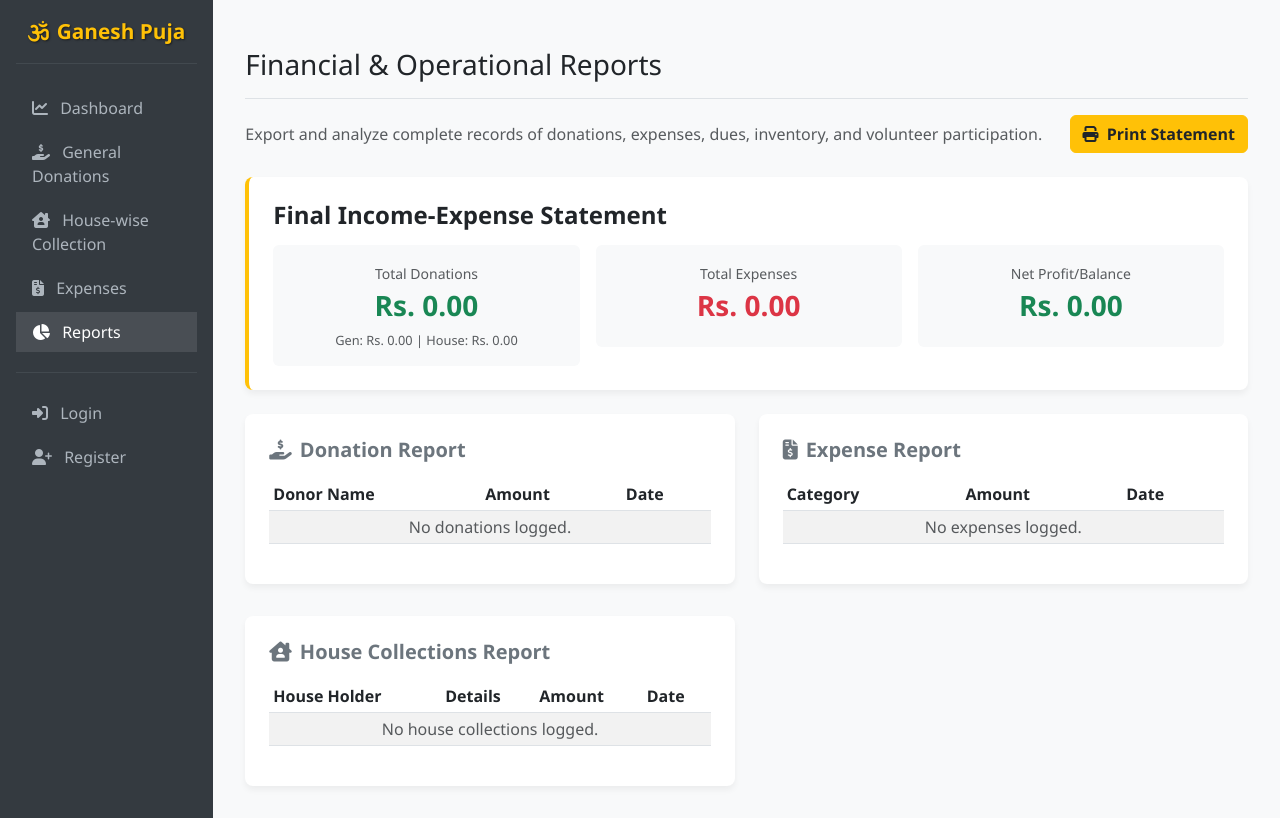
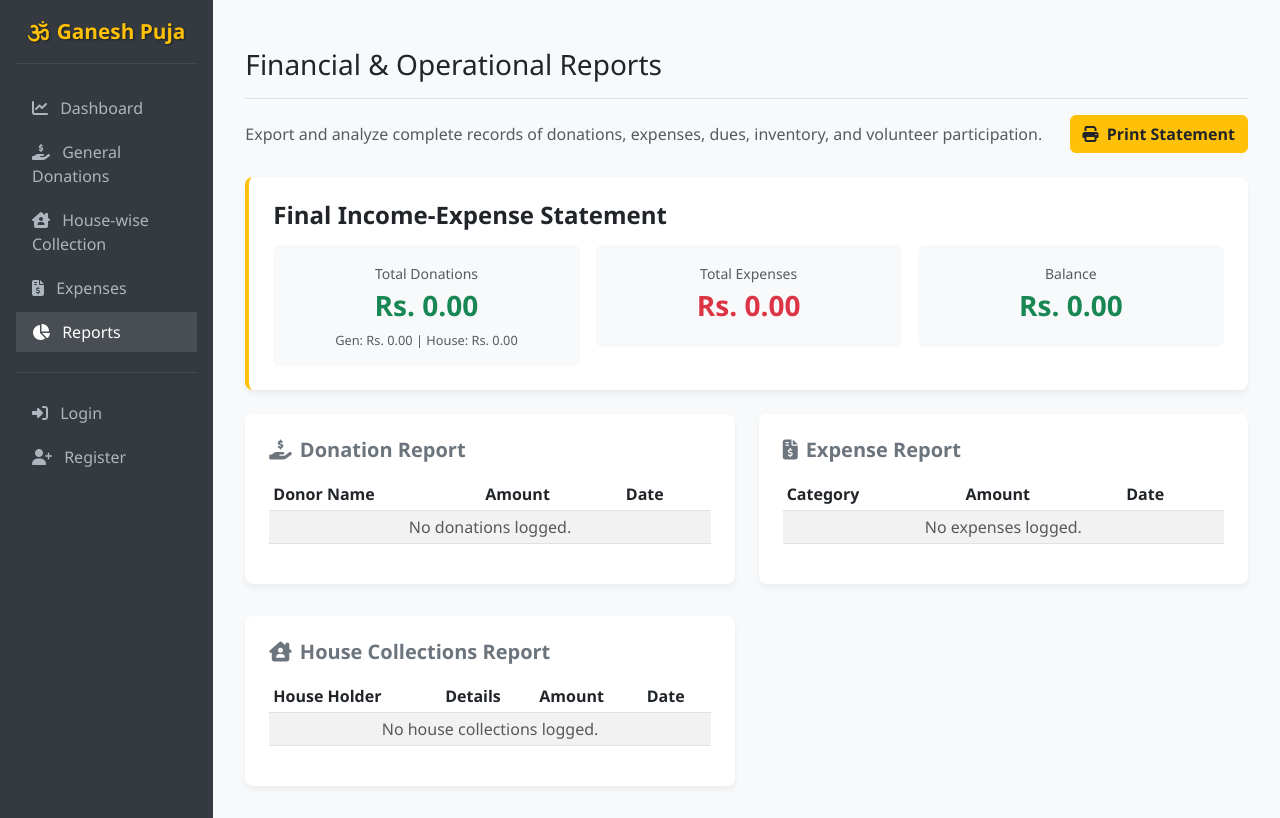
Before and after one commit to Santosh190512/ganesh-puja, a Django app: page /reports/ in a window 1280 px wide. Run offline with Django 5.2, Linux system fonts and the light colour scheme; data that the repository does not hold is empty.

Commit message:
net profit deleted

```diff
--- a/puja/templates/puja/reports.html
+++ b/puja/templates/puja/reports.html
@@ -46,7 +46,7 @@
         <div class="col-md-4">
         {% endif %}
             <div class="bg-light p-3 rounded">
-                <span class="text-muted small uppercase">Net Profit/Balance</span>
+                <span class="text-muted small uppercase">Balance</span>
                 <h3 class="{% if net_balance >= 0 %}text-success{% else %}text-danger{% endif %} fw-bold mt-1">Rs. {{ net_balance }}</h3>
             </div>
         </div>
```
